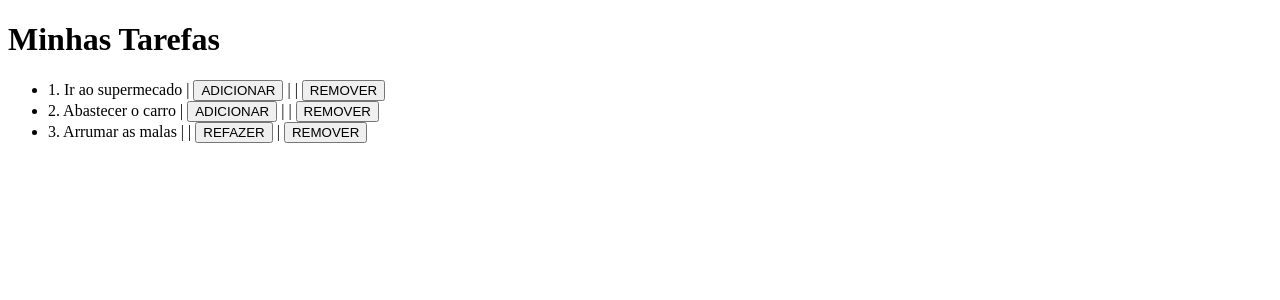
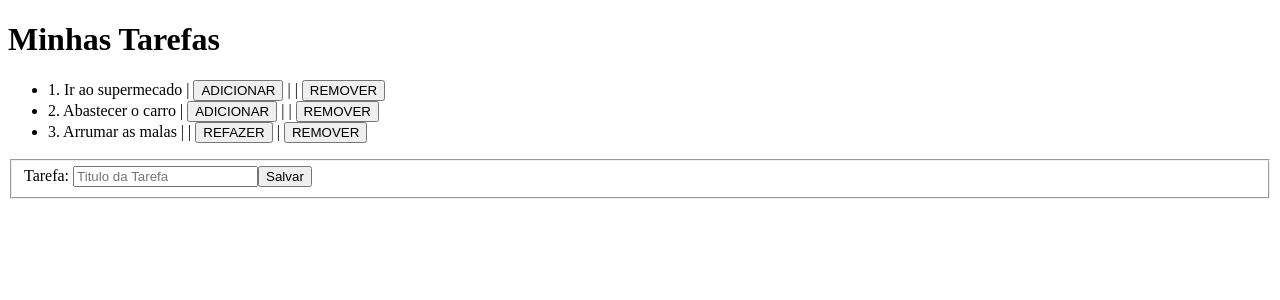
Before and after one commit to TulioliAles/TodoApp, an Angular app: page / in a window 1280 px wide. Shown: the top 300 px of the page. Built offline with nearby package versions, Linux system fonts and the light colour scheme.

Commit message:
Criado o Form da página de Tarefas

```diff
--- a/src/app/app.component.html
+++ b/src/app/app.component.html
@@ -8,3 +8,11 @@
         <button (click)="remove(todo)">REMOVER</button>
     </li>
 </ul>
+
+<form [formGroup]="form">
+    <fieldset>
+        <label>Tarefa: </label>
+        <input type="text" placeholder="Titulo da Tarefa" maxlength="60" formControlName="title">
+        <button>Salvar</button>
+    </fieldset>
+</form>
--- a/src/app/app.component.ts
+++ b/src/app/app.component.ts
@@ -1,4 +1,5 @@
 import { Component } from '@angular/core';
+import { FormBuilder, FormGroup, Validators } from '@angular/forms';
 import { Todo } from 'src/model/todo.model';
 
 @Component({
@@ -10,8 +11,16 @@
 export class AppComponent {
   public todos: Todo[] = [];
   public title: String = "Minhas Tarefas";
+  public form: FormGroup;
 
-  constructor() {
+  constructor(private fb: FormBuilder) {
+    this.form = this.fb.group({
+      title: ['', Validators.compose([
+        Validators.minLength(3),
+        Validators.maxLength(60),
+        Validators.required,
+      ])]
+    });
     this.todos.push(new Todo(1, 'Ir ao supermecado', false));
     this.todos.push(new Todo(2, 'Abastecer o carro', false));
     this.todos.push(new Todo(3, 'Arrumar as malas', true));
--- a/src/app/app.module.ts
+++ b/src/app/app.module.ts
@@ -2,13 +2,15 @@
 import { NgModule } from '@angular/core';
 
 import { AppComponent } from './app.component';
+import { ReactiveFormsModule } from '@angular/forms';
 
 @NgModule({
   declarations: [
     AppComponent
   ],
   imports: [
-    BrowserModule
+    BrowserModule,
+    ReactiveFormsModule
   ],
   providers: [],
   bootstrap: [AppComponent]
```
